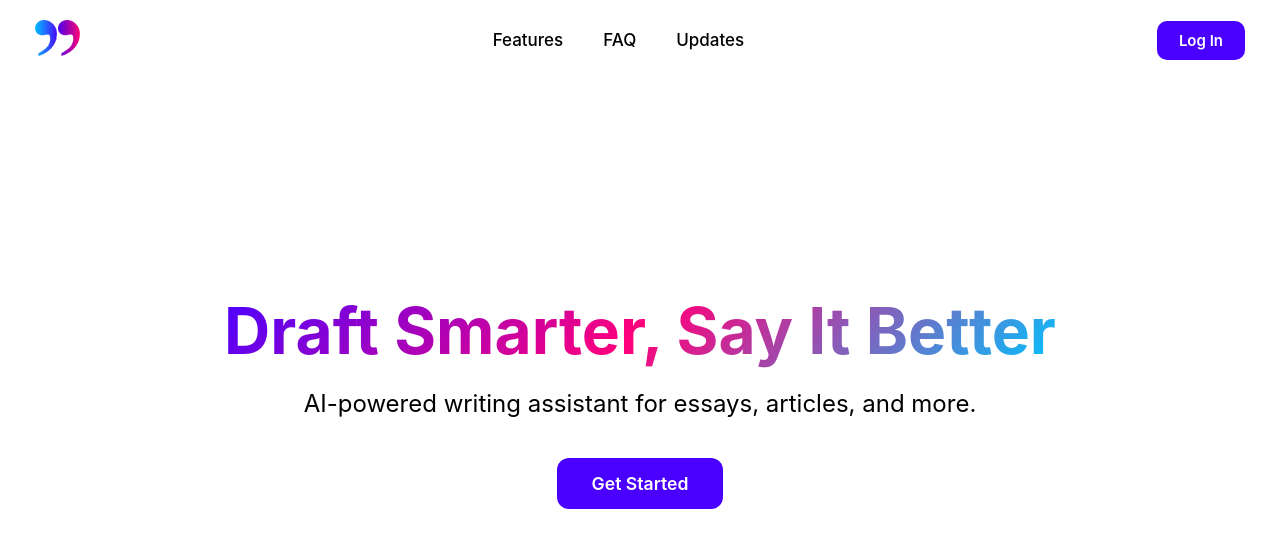
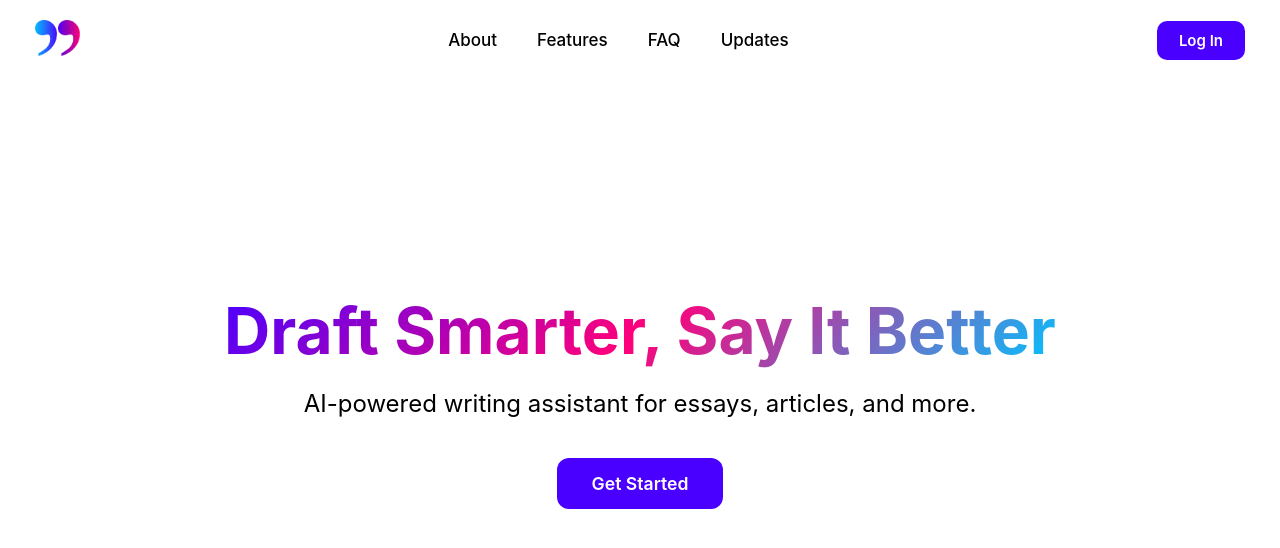
Before and after one commit to Siddharth-Boora/DraftMate, a React (Create React App) app: page / in a window 1280 px wide. Shown: the top 548 px of the page. Built offline with nearby package versions, Linux system fonts and the light colour scheme.

Commit message:
add about section

```diff
--- a/src/App.js
+++ b/src/App.js
@@ -14,6 +14,7 @@ function App() {
         </div>
 
         <div className="nav-center">
+          <button className="nav-item">About</button>
           <button className="nav-item">Features</button>
           <button className="nav-item">FAQ</button>
           <button className="nav-item">Updates</button>
```
